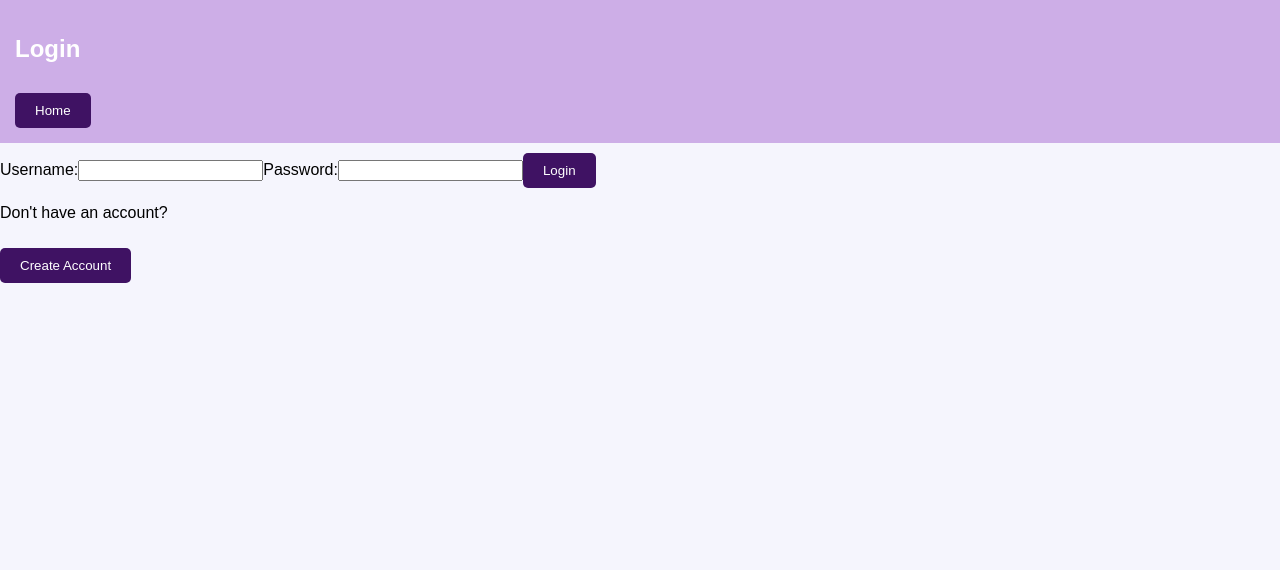
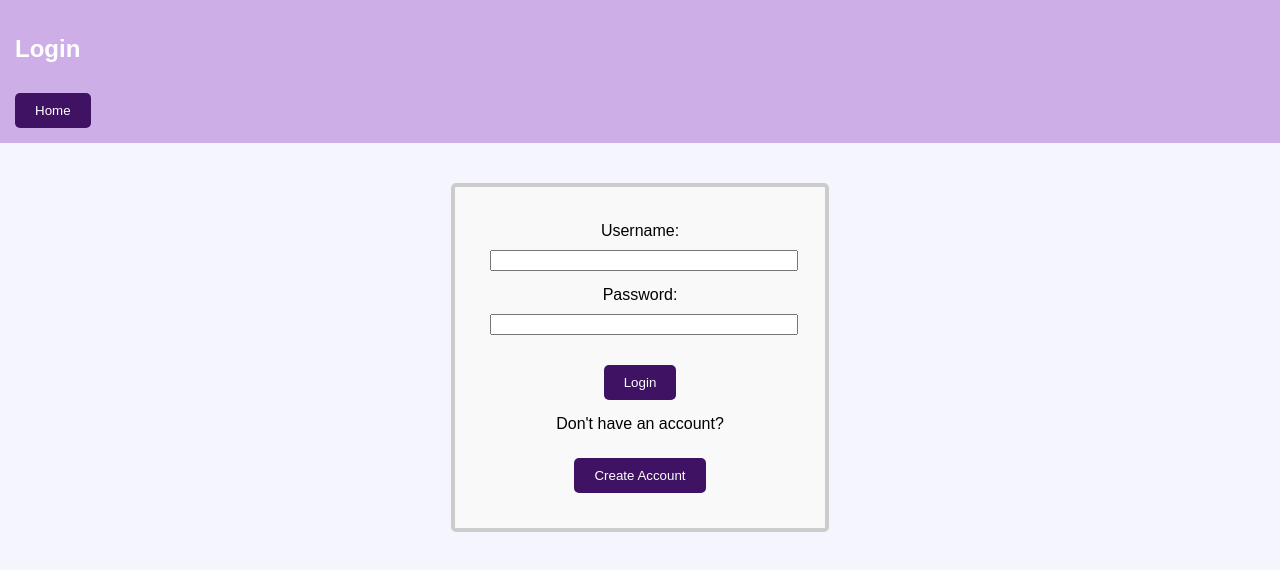
Before and after one commit to josephvu10/csci4300-final-project, a Next.js app in the folder final-project/: page /login in a window 1280 px wide. Shown: the top 570 px of the page. Built offline with nearby package versions, Linux system fonts and the light colour scheme.

Commit message:
changes to Login css

```diff
--- a/final-project/pages/login.js
+++ b/final-project/pages/login.js
@@ -29,6 +29,7 @@ const Login = ({ onLogin }) => {
   };
 
   return (
+    <div className={styles.loginPage}>
       <div className={styles.loginContainer}>
         <header>
           <div className={styles.header}>
@@ -36,14 +37,14 @@ const Login = ({ onLogin }) => {
             <button className={styles.homeButton} onClick={handleGoToHome}>Home</button>
           </div>
         </header>
-      <div>
+        <div className={styles.loginContent}>
           {loggedInUser ? (
             <>
               <p>Welcome, {loggedInUser}!</p>
               <button className={styles.logoutBtn} onClick={handleLogout}>Logout</button>
             </>
           ) : (
-          <div>
+            <div className={styles.loginForm}>
               <label className={styles.label}>Username:</label>
               <input
                 type="text"
@@ -67,6 +68,7 @@ const Login = ({ onLogin }) => {
           )}
         </div>
       </div>
+    </div>
   );
 };
 
--- a/final-project/styles/login.module.css
+++ b/final-project/styles/login.module.css
@@ -88,3 +88,33 @@ body {
 .logout-btn:hover {
   background-color: #986EAD; /* Darker red */
 }
+
+.loginForm {
+  text-align: center; /* Align the form elements to the center */
+  border: 4px solid #ccc; /* Add a border */
+  border-radius: 5px; /* Add border radius for rounded corners */
+  padding: 35px; /* Add padding inside the box */
+  background-color: #f9f9f9; /* Set background color */
+  width: 300px; /* Set the width of the box */
+  margin: 0 auto; /* Center the box horizontally */
+  margin-top: 40px;
+}
+
+.loginForm label {
+  display: block; /* Display labels as block elements */
+  margin-bottom: 10px; /* Add some space below each label */
+}
+
+.loginForm input {
+  width: 100%; /* Make input fields take up the full width */
+  margin-bottom: 15px; /* Add some space below each input field */
+}
+
+.loginForm p {
+  margin-top: 15px; /* Add some space above the "Don't have an account?" text */
+  margin-bottom: 10px; /* Add some space below the "Don't have an account?" text */
+}
+
+.loginForm button {
+  margin-top: 15px; /* Add some space above the buttons */
+}
```
Also changed, not shown: final-project/styles/createAccount.module.css (added). Lines whose indentation alone changed are shown as unchanged.
